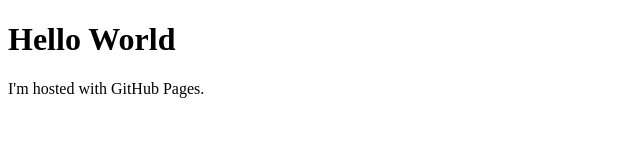
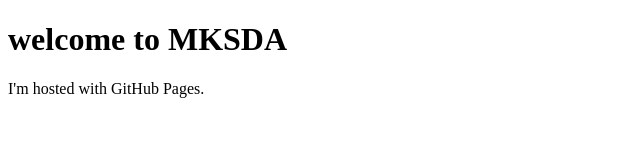
Before and after one commit to iTwoman/iTwoman.github.io, a plain HTML site: page index.html in a window 1280 px wide. Shown: the whole page, without its empty margins (0-640 px from the left). Drawn offline with Linux system fonts and the light colour scheme.

Commit message:
Update index.html
welcome to MKSDA

```diff
--- a/index.html
+++ b/index.html
@@ -1,7 +1,7 @@
 <!DOCTYPE html>
 <html>
 <body>
-<h1>Hello World</h1>
+<h1>welcome to MKSDA</h1>
 <p>I'm hosted with GitHub Pages.</p>
 </body>
 </html>
```
